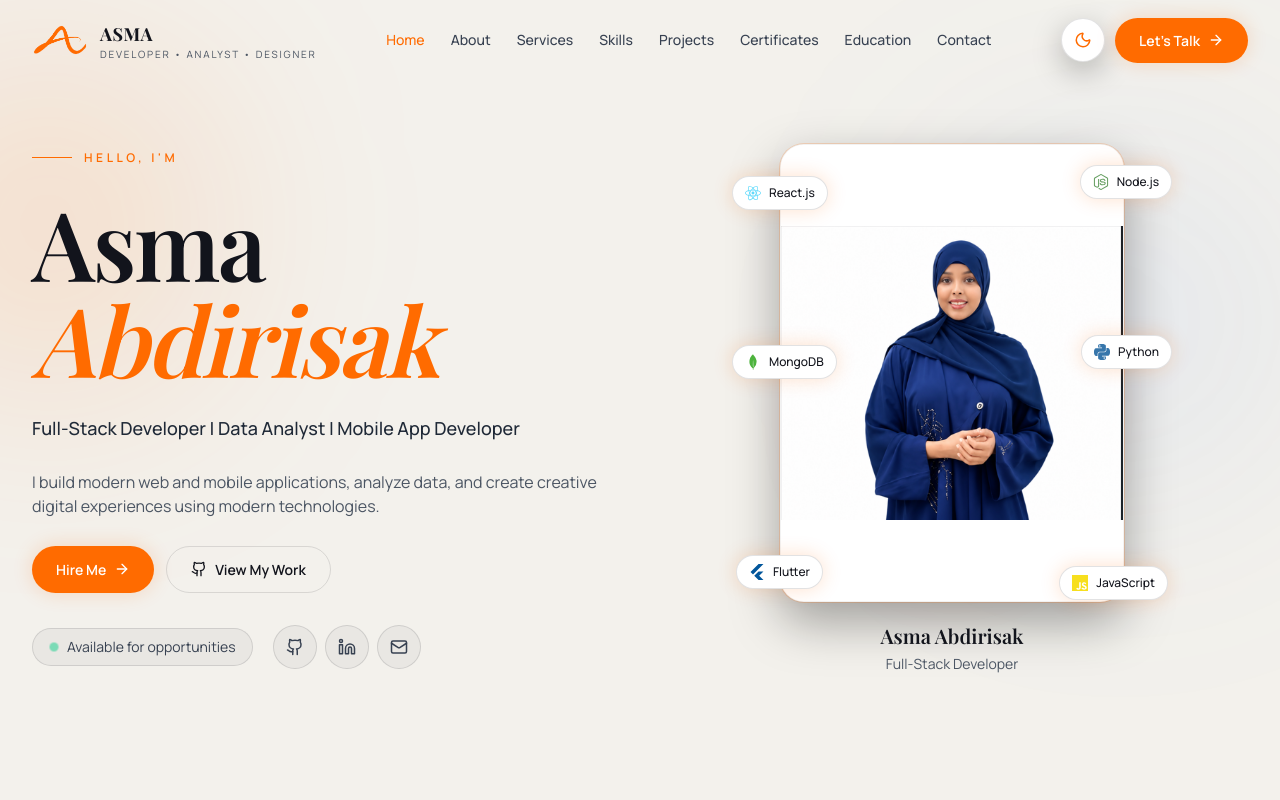
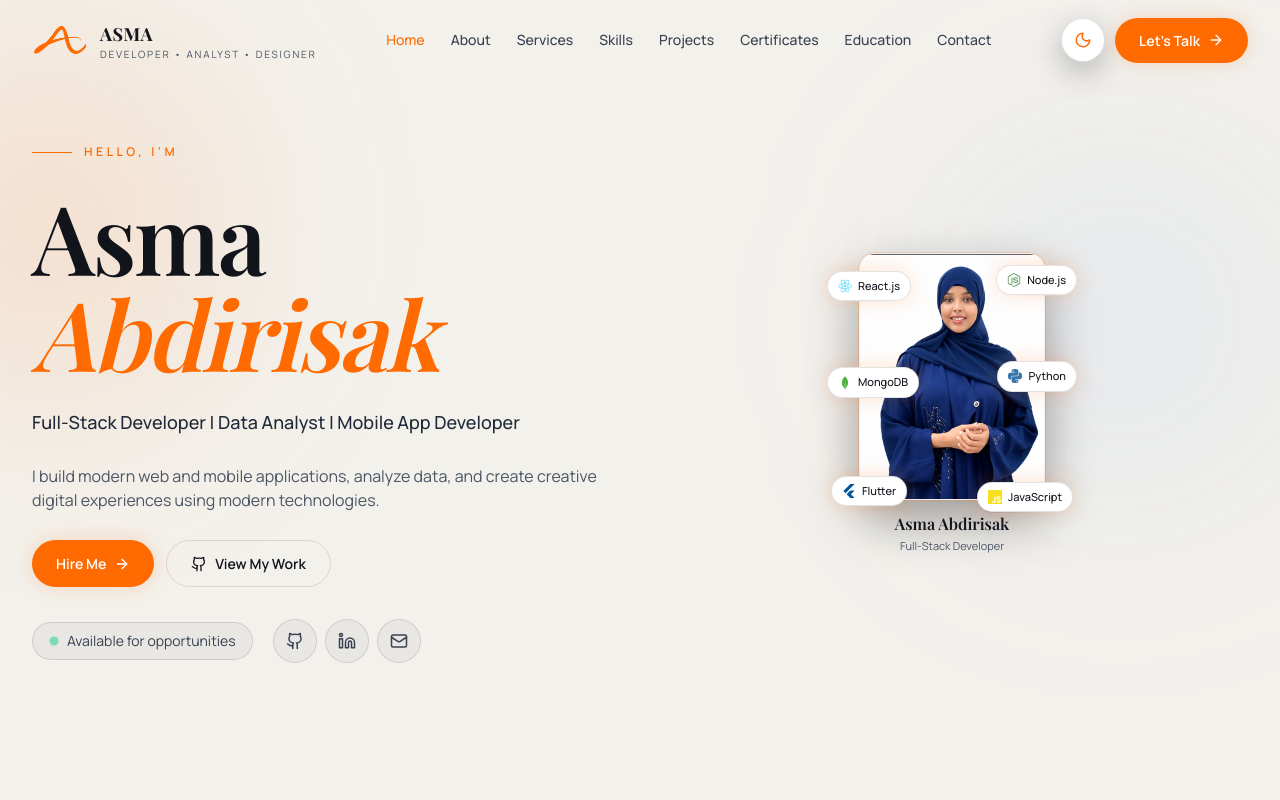
Before and after one commit to Azmuu/portfolio, a React (Vite) app in the folder portfolio/: page / in a window 1280 px wide. Shown: the top 800 px of the page. Built offline with nearby package versions, Linux system fonts and the light colour scheme; a web font is replaced by a local one.

Commit message:
Fix GitHub Pages deployment

```diff
--- a/portfolio/src/components/Hero.jsx
+++ b/portfolio/src/components/Hero.jsx
@@ -110,38 +110,38 @@ export default function Hero() {
           </div>
         </div>
 
-        <div className="relative mx-auto w-full max-w-[320px] justify-self-center sm:max-w-[360px] md:max-w-[400px] lg:max-w-[420px] lg:justify-self-start xl:max-w-[440px]">
-          <div className="pointer-events-none absolute inset-6 rounded-full bg-radial-glow blur-2xl opacity-90" />
+        <div className="relative mx-auto w-[200px] shrink-0 justify-self-center sm:w-[220px] md:w-[240px] lg:w-[250px] lg:justify-self-center">
+          <div className="pointer-events-none absolute inset-4 rounded-full bg-radial-glow blur-2xl opacity-80" />
 
-          <div className="relative px-8 sm:px-10 lg:px-12">
-            <div className="relative z-0 overflow-hidden rounded-2xl border border-black/5 bg-white shadow-card ring-1 ring-accent/20 sm:rounded-3xl">
+          <div className="relative px-6 sm:px-8">
+            <div className="relative z-0 overflow-hidden rounded-2xl border border-black/5 bg-white shadow-card ring-1 ring-accent/20">
               <div className="relative aspect-[3/4] w-full bg-white">
                 <img
-                  src={assetUrl("/profile/asma.png")}
+                  src={`${assetUrl("/profile/asma.png")}?v=4`}
                   alt="Asma Abdirisak"
-                  className="absolute inset-0 h-full w-full bg-white object-contain object-center"
+                  className="absolute inset-0 h-full w-full object-cover object-[center_20%]"
                 />
               </div>
             </div>
 
-            <div className="relative z-20 mt-4 text-center sm:mt-5">
-              <p className="font-display text-lg font-semibold text-white sm:text-xl">
+            <div className="relative z-20 mt-3 text-center">
+              <p className="font-display text-sm font-semibold text-white sm:text-base">
                 Asma Abdirisak
               </p>
-              <p className="mt-1 text-xs text-gray-400 sm:text-sm">Full-Stack Developer</p>
+              <p className="mt-0.5 text-[11px] text-gray-400">Full-Stack Developer</p>
             </div>
 
             {/* Mobile: tech chips */}
-            <div className="relative z-20 mt-3 flex flex-wrap justify-center gap-2 lg:hidden">
+            <div className="relative z-20 mt-3 flex flex-wrap justify-center gap-1.5 lg:hidden">
               {floatingTech.map((tech) => {
                 const Icon = iconMap[tech.name];
                 return (
                   <span
                     key={tech.name}
-                    className="glass-strong inline-flex items-center gap-1.5 rounded-full px-2.5 py-1.5 text-[10px] font-medium text-white"
+                    className="glass-strong inline-flex items-center gap-1 rounded-full px-2 py-1 text-[9px] font-medium text-white"
                   >
                     {Icon ? (
-                      <Icon style={{ color: tech.color }} className="h-3 w-3" aria-hidden="true" />
+                      <Icon style={{ color: tech.color }} className="h-2.5 w-2.5" aria-hidden="true" />
                     ) : null}
                     {tech.name}
                   </span>
@@ -157,11 +157,11 @@ export default function Hero() {
                   key={tech.name}
                   className={`pointer-events-none absolute z-30 hidden lg:block ${badgePositions[index]}`}
                 >
-                  <div className="glass-strong flex items-center gap-2 rounded-full px-3 py-2 shadow-glow-sm">
+                  <div className="glass-strong flex items-center gap-1.5 rounded-full px-2.5 py-1.5 shadow-glow-sm">
                     {Icon ? (
-                      <Icon style={{ color: tech.color }} className="h-4 w-4" aria-hidden="true" />
+                      <Icon style={{ color: tech.color }} className="h-3.5 w-3.5" aria-hidden="true" />
                     ) : null}
-                    <span className="text-xs font-medium text-white">{tech.name}</span>
+                    <span className="text-[11px] font-medium text-white">{tech.name}</span>
                   </div>
                 </div>
               );
```
Also changed, not shown: portfolio/public/profile/asma.png.
